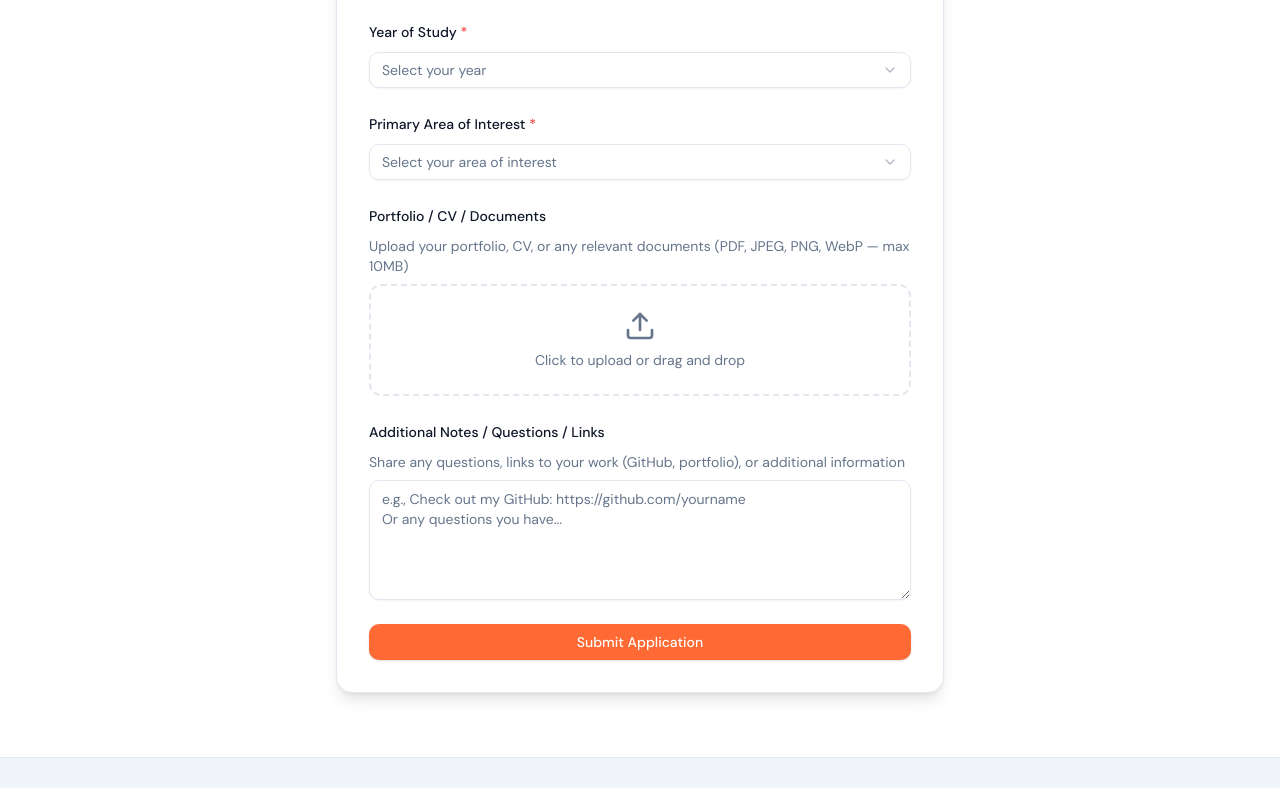
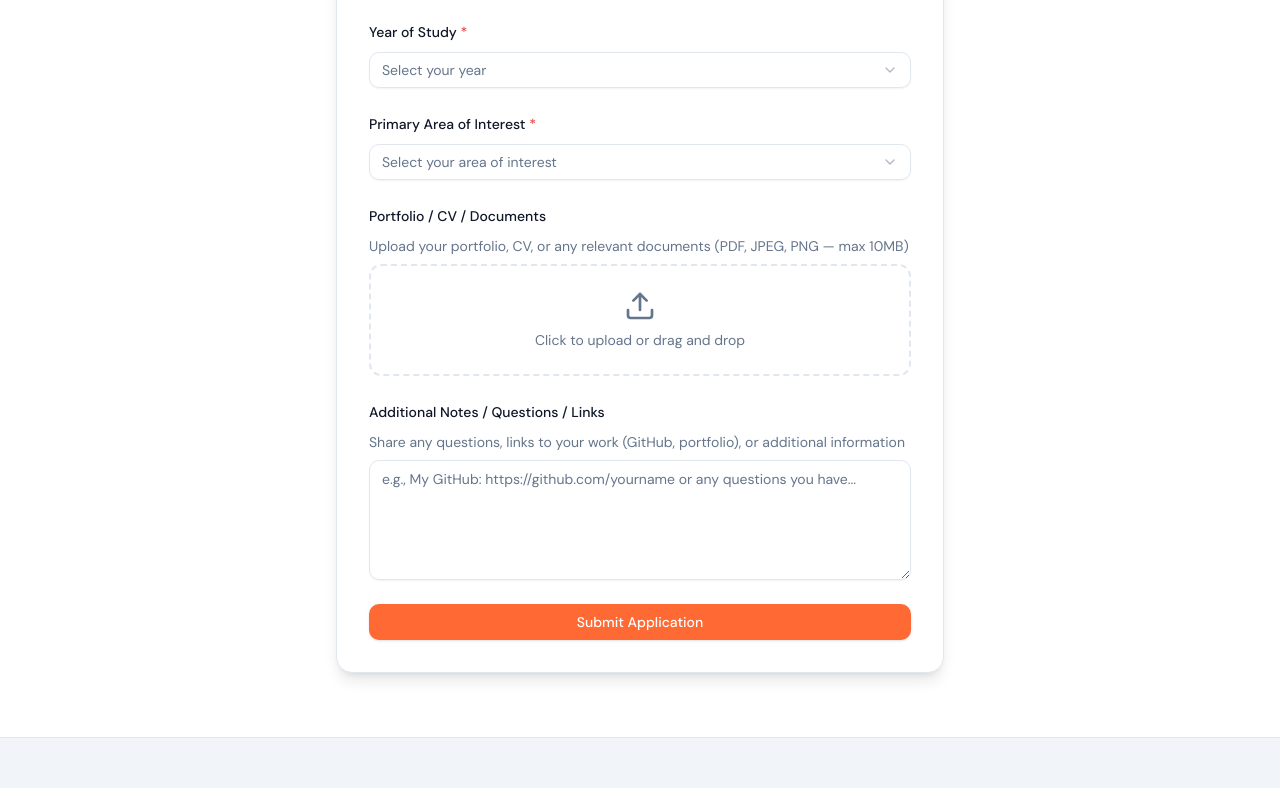
Before and after one commit to kasidish/ORBITL, a React (Vite) app in the folder web/: page /join in a window 1280 px wide. Shown: the part 604-1392 px from the top of the page. Built offline with nearby package versions, Linux system fonts and the light colour scheme; no server answers; what pocketbase would draw is missing.

Commit message:
FIX FK PROBLEM

```diff
--- a/web/src/pages/JoinPage.jsx
+++ b/web/src/pages/JoinPage.jsx
@@ -280,7 +280,7 @@ function JoinPage() {
                       Portfolio / CV / Documents
                     </Label>
                     <p className="text-sm text-muted-foreground">
-                      Upload your portfolio, CV, or any relevant documents (PDF, JPEG, PNG, WebP — max 10MB)
+                      Upload your portfolio, CV, or any relevant documents (PDF, JPEG, PNG — max 10MB)
                     </p>
 
                     {formData.portfolio_file ? (
@@ -335,7 +335,7 @@ function JoinPage() {
                       name="additional_notes"
                       value={formData.additional_notes}
                       onChange={handleInputChange}
-                      placeholder="e.g., Check out my GitHub: https://github.com/yourname&#10;Or any questions you have..."
+                      placeholder="e.g., My GitHub: https://github.com/yourname or any questions you have..."
                       className="min-h-[120px] text-foreground"
                     />
                   </div>
--- a/web/src/pages/NewsDetailPage.jsx
+++ b/web/src/pages/NewsDetailPage.jsx
@@ -20,7 +20,7 @@ function NewsDetailPage() {
       setLoading(true);
       try {
         const data = await fetchFromStrapi(
-          `/articles?filters[documentId][$eq]=${id}&populate=cover`
+          `/articles?filters[documentId][$eq]=${id}&populate=*`
         );
         if (cancelled || !data?.data || data.data.length === 0) {
           setArticle(null);
--- a/web/src/pages/NewsPage.jsx
+++ b/web/src/pages/NewsPage.jsx
@@ -80,7 +80,7 @@ function NewsPage() {
       setLoading(true);
       try {
         const data = await fetchFromStrapi(
-          `/articles?pagination[page]=${page}&pagination[pageSize]=${PAGE_SIZE}&sort=createdAt:desc&populate=cover`
+          `/articles?pagination[page]=${page}&pagination[pageSize]=${PAGE_SIZE}&sort=createdAt:desc&populate=*`
         );
 
         if (cancelled || !data?.data) return;
```
